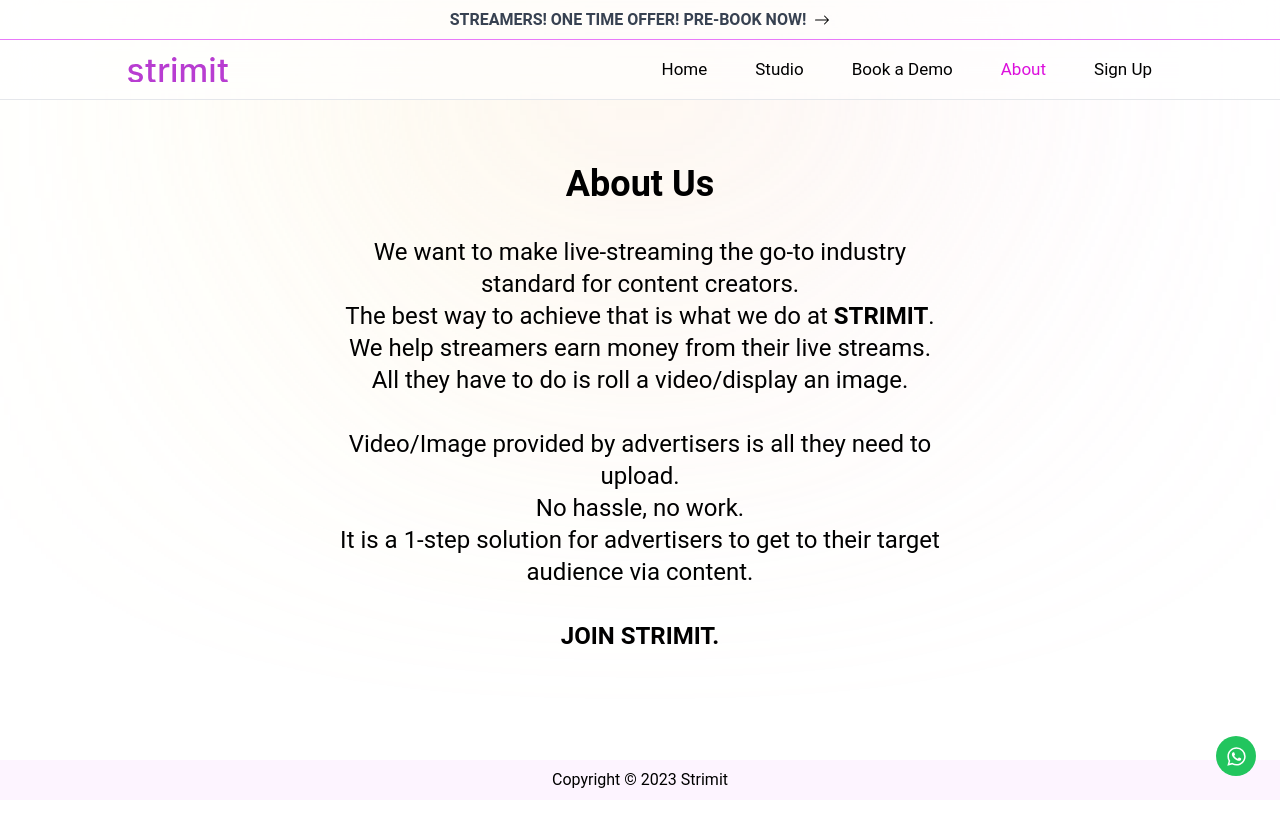
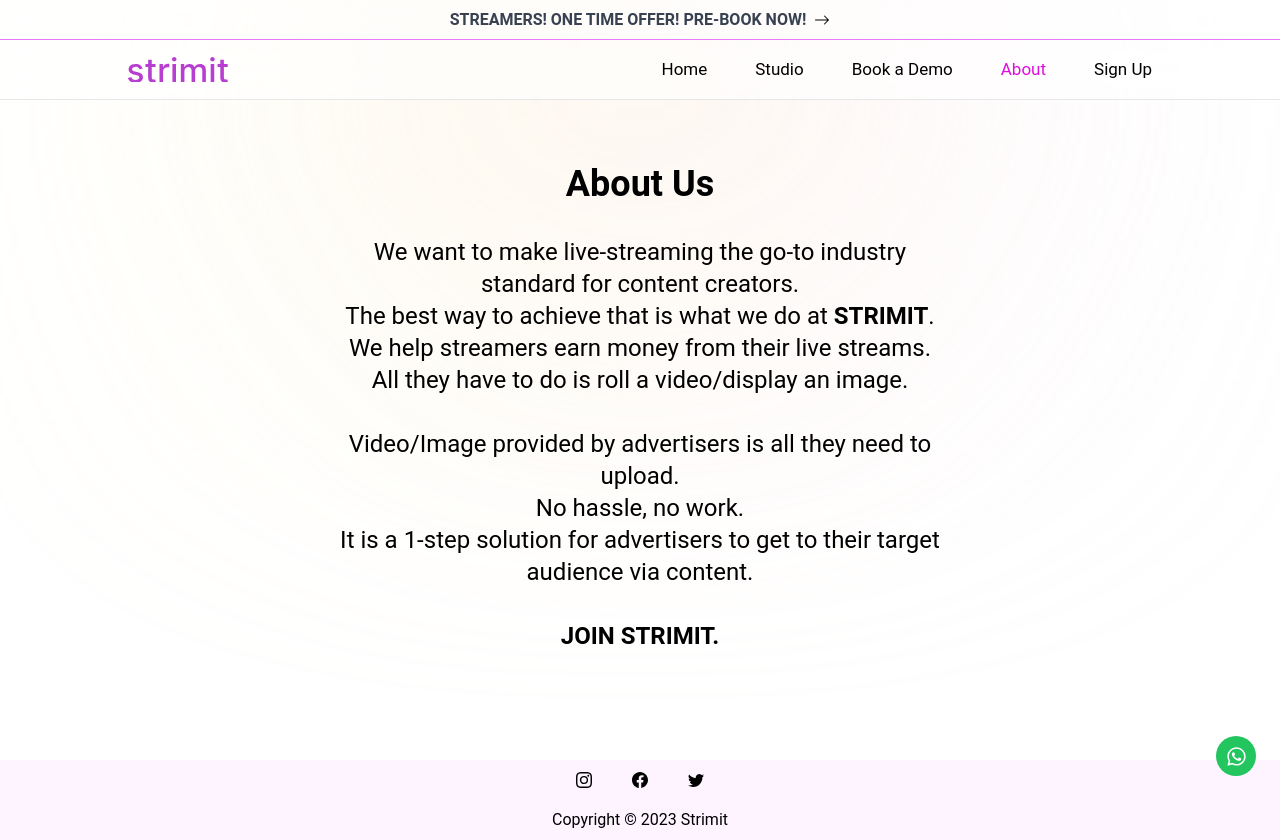
Before and after one commit to bhavesh-chaudhari/strimit, a Next.js app in the folder client/: page /about in a window 1280 px wide. Before the commit the page ends 800 px from the top, so only its background shows below. Built offline with nearby package versions, Linux system fonts and the light colour scheme; no server answers.

Commit message:
added socials

```diff
--- /dev/null
+++ b/client/src/components/Socials.tsx
@@ -0,0 +1,15 @@
+import React from 'react'
+import {BsFacebook, BsInstagram, BsTwitter} from "react-icons/bs";
+
+const Socials = () => {
+
+    return (
+        <div className="space-x-10 bg-theme-black bg-fuchsia-50 h-10 flex items-center justify-center text-center">
+            <a href = "https://www.instagram.com/_strimit/" target="_blank"><p><BsInstagram></BsInstagram></p></a>
+            <a href = "https://www.facebook.com/people/_strimit/100089197329228/?mibextid=ZbWKwL" target="_blank"><p><BsFacebook></BsFacebook></p></a>
+            <a href = "https://twitter.com/_strimit?t=bY4bUx8qmG06uFYyu-yIlw&s=08" target="_blank"><p><BsTwitter></BsTwitter></p></a>
+        </div>
+    );
+}
+
+export default Socials;
--- a/client/src/layouts/PageLayout.tsx
+++ b/client/src/layouts/PageLayout.tsx
@@ -16,6 +16,7 @@ import { PulseLoader, MoonLoader } from "react-spinners";
 import BookACall from "../components/BookACall";
 import Banner from "../components/Banner";
 import jwtDecode from "jwt-decode";
+import Socials from "../components/Socials";
 
 interface Props {
   children?: React.ReactNode;
@@ -94,6 +95,7 @@ const PageLayout = ({ children }: Props): JSX.Element => {
         <BookACall></BookACall>
         <div className={styles["layout"]}>{children}</div>
         {/* {noFooterPages.includes(currentPagePath) ? null : <Footer></Footer>} */}
+        <Socials></Socials>
         <CopyrightNotice></CopyrightNotice>
       </>
     </PrivateRoute>
```
